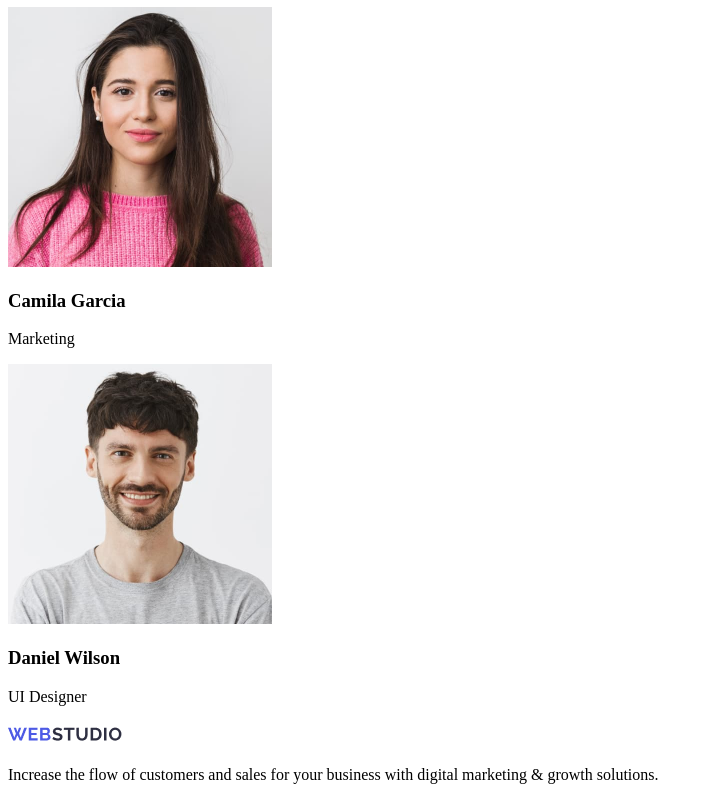
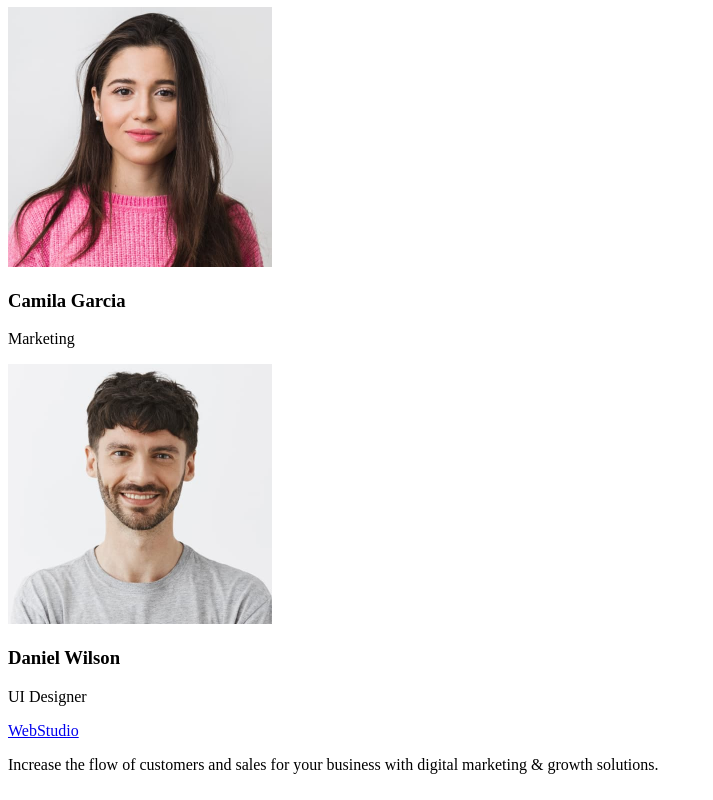
Before and after one commit to Dmitry-Zinchenko89/goit-markup-hw-01, a plain HTML site: page index.html in a window 1280 px wide. Shown: the part 1381-2181 px from the top of the page, without its empty margins (0-713 px from the left). Drawn offline with Linux system fonts and the light colour scheme.

Commit message:
add index.html file

```diff
--- a/index.html
+++ b/index.html
@@ -61,9 +61,8 @@
       <p>UI Designer</p>
     </main>
     <footer>
-      <a href="./index.html">
-        <img src="./images/Logo.png" alt="WebStudio"
-      /></a>
+      <a href="./index.html">WebStudio </a>
+
       <p>
         Increase the flow of customers and sales for your business with digital
         marketing & growth solutions.
```
